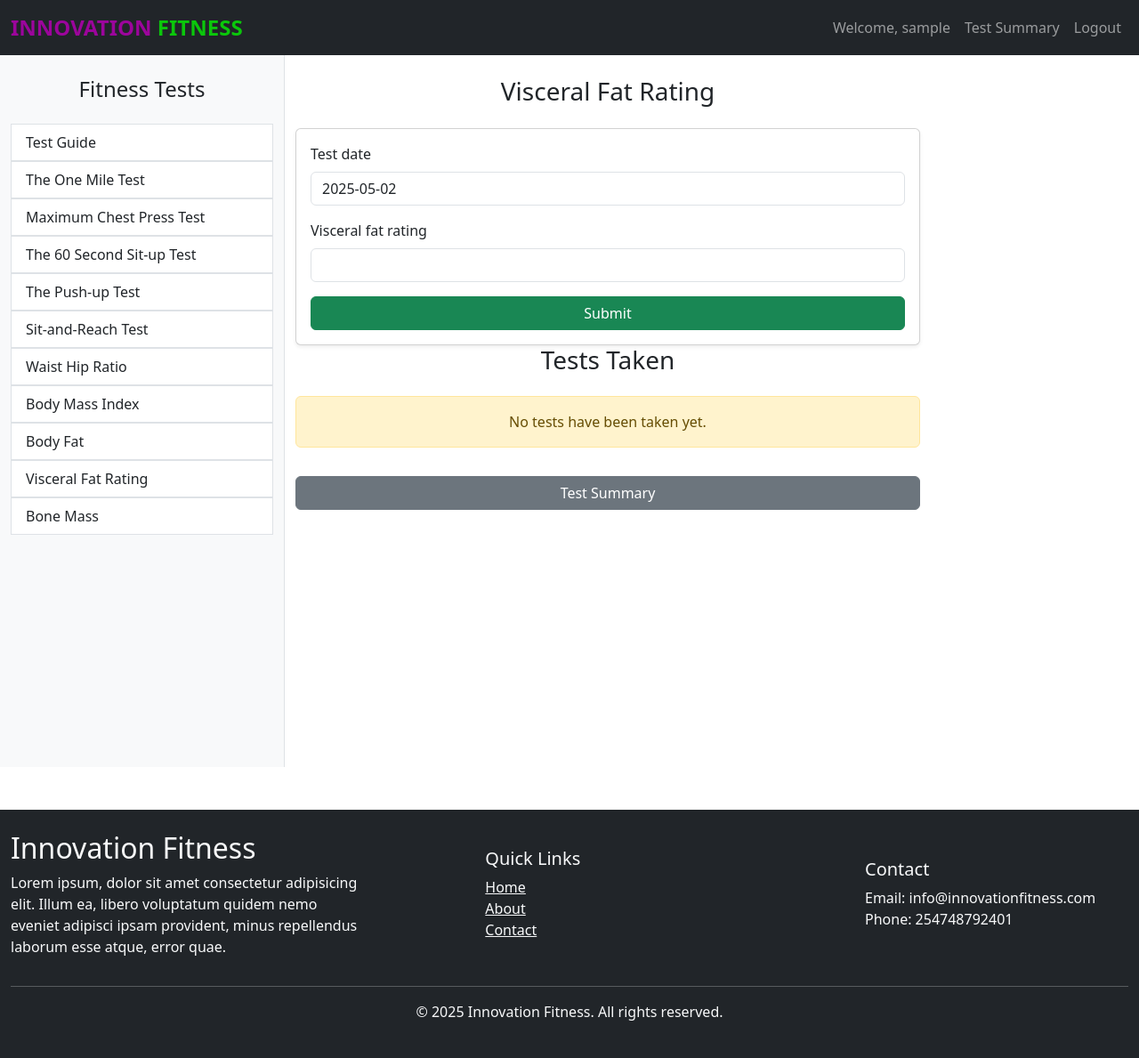
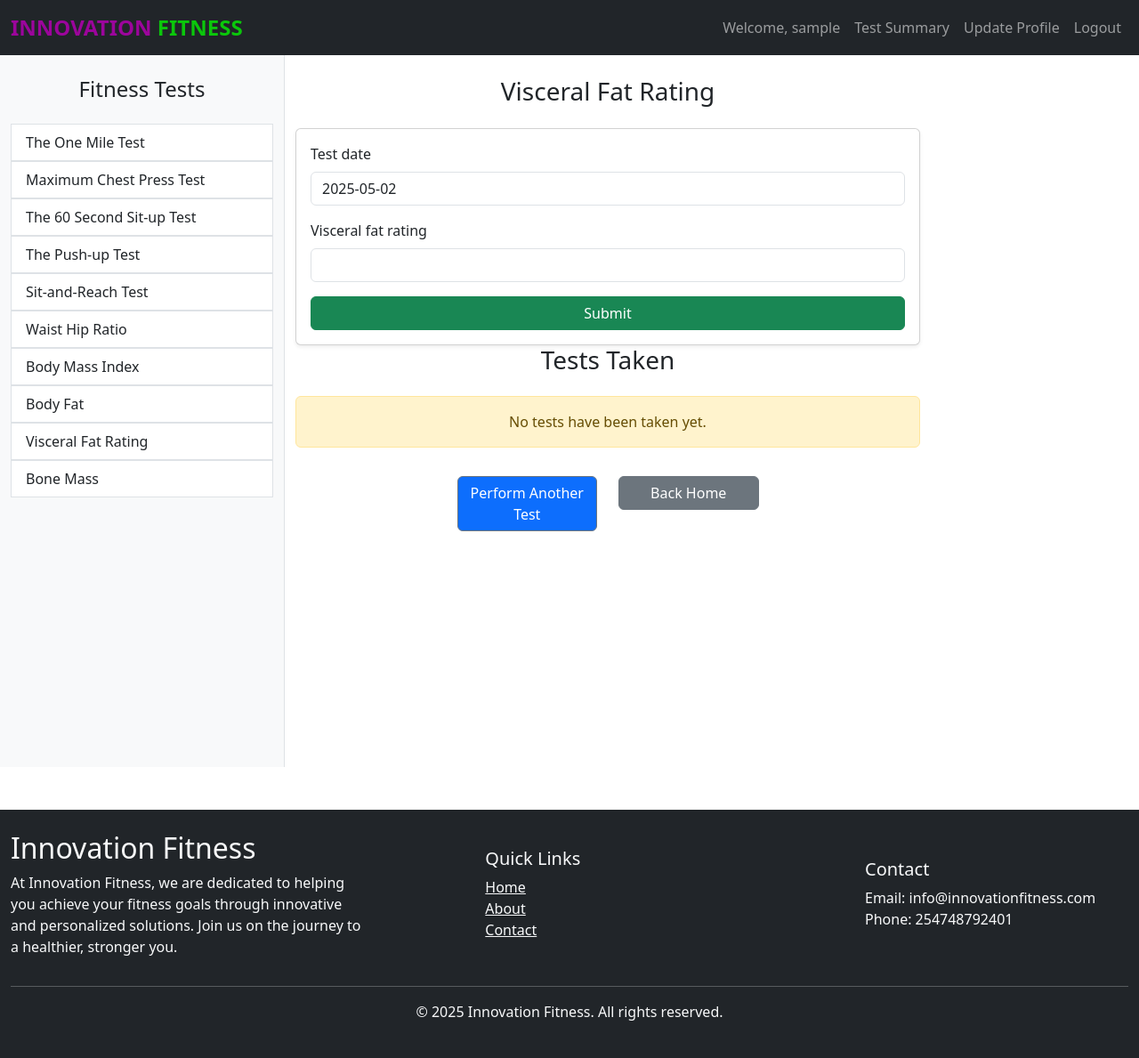
Before and after one commit to reaganodhiambo/InnovationFitness, a Django app: page /visceral-fat-test in a window 1280 px wide. Shown: the whole page at 89% size. Run offline with Django 4.2, Linux system fonts and the light colour scheme; the visitor is signed in with stand-in values (Sample User, id 1); data that the repository does not hold is empty; some libraries are stand-ins or nearby versions.

Commit message:
Refactor: update test guide URL, add final score view, enhance registration and test input templates for improved user experience

```diff
--- a/FitnessAssessment/context_proccessor.py
+++ b/FitnessAssessment/context_proccessor.py
@@ -1,6 +1,6 @@
 def global_urls(request):
     test_urls = {
-        "Test Guide": "test-guide",
+        "Fitness Tests": "fitness-tests",
         "The One Mile Test": "one-mile-test",
         "Maximum Chest Press Test": "chest-press-test",
         "The 60 Second Sit-up Test": "sit-up-test",
--- a/FitnessAssessment/urls.py
+++ b/FitnessAssessment/urls.py
@@ -23,6 +23,7 @@ urlpatterns = [
     path("bone-mass-test", BoneMassTestView, name="bone-mass-test"),
     path("body-fat-test", BodyFatTestView, name="body-fat-test"),
     path("latest-results", latestTestResultsView, name="latest-results"),
-    path("test-guide", testGuideView, name="test-guide"),
+    path("fitness-tests", testGuideView, name="fitness-tests"),
     path("edit-profile/<int:id>", editUserProfile, name="edit_user_profile"),
+    path("final-score", finalScoreView, name="final-score"),
 ]
--- a/FitnessAssessment/views.py
+++ b/FitnessAssessment/views.py
@@ -62,13 +62,13 @@ def registerUser(request):
             user = form.save()
             login(request, user)
             return redirect("login")
+
     else:
         form = UserRegistrationForm()
     context = {
         "form": form,
     }
     return render(request, "register.html", context=context)
-
 
 def loginUser(request):
     if request.method == "POST":
@@ -950,3 +950,53 @@ def testGuideView(request):
         "user_profile": user_profile,
     }
     return render(request, "test_input.html", context=context)
+
+
+@login_required(login_url="login")
+def finalScoreView(request):
+    user = request.user
+    try:
+        user_profile = UserProfile.objects.get(user=user)
+    except UserProfile.DoesNotExist:
+        return redirect("update_user_profile", user.id)
+
+    test_models = [
+        TheOneMileTest,
+        MaximumChestPressTest,
+        SixtySecondSitUpTest,
+        ThePushUpTest,
+        SitAndReachTest,
+        WaistHipRatioTest,
+        BMITest,
+        VisceralFatRatingTest,
+        BoneMassTest,
+        BodyFatTest,
+    ]
+
+    total_score = 0
+    pushup_score = 0
+    situp_score = 0
+
+    for model in test_models:
+        latest_result = (
+            model.objects.filter(customer__user=user).order_by("test_date").first()
+        )
+        if latest_result:
+            if isinstance(latest_result, ThePushUpTest):
+                pushup_score = latest_result.score / 2
+            elif isinstance(latest_result, SixtySecondSitUpTest):
+                situp_score = latest_result.score / 2
+            else:
+                total_score += latest_result.score
+
+    total_score += pushup_score + situp_score
+
+    final_score = min(total_score, 100)
+    print("Final Score: ", final_score)
+
+    context = {
+        "final_score": final_score,
+        "user": user,
+        "user_profile": user_profile,
+    }
+    return render(request, "final_score.html", context=context)
--- /dev/null
+++ b/templates/final_score.html
@@ -0,0 +1 @@
+{% extends "base.html" %}
--- a/templates/footer.html
+++ b/templates/footer.html
@@ -3,8 +3,8 @@
         <div class="row d-flex justify-content-between align-items-center">
             <div class="col-md-4 ">
                 <h2>Innovation Fitness</h2>
-                <p>Lorem ipsum, dolor sit amet consectetur adipisicing elit. Illum ea, libero voluptatum quidem nemo
-                    eveniet adipisci ipsam provident, minus repellendus laborum esse atque, error quae.</p>
+                <p>At Innovation Fitness, we are dedicated to helping you achieve your fitness goals through innovative
+                    and personalized solutions. Join us on the journey to a healthier, stronger you.</p>
             </div>
             <div class="col-md-3">
                 <h5>Quick Links</h5>
--- a/templates/home.html
+++ b/templates/home.html
@@ -51,8 +51,7 @@
     </div>
 
     <div class="text-center mt-3">
-      <a href="{% url 'edit_user_profile' user.id %}" class="btn btn-secondary" id="update-profile-btn">Update Profile</a>
-      <a href="{% url 'test-guide' %}" class="btn btn-primary">Take a Test</a>
+      <a href="{% url 'fitness-tests' %}" class="btn btn-primary">Take a Test</a>
     </div>
   </div>
 </div>
--- a/templates/navbar.html
+++ b/templates/navbar.html
@@ -15,6 +15,9 @@
                     <a class="nav-link" href="{% url 'latest-results' %}">Test Summary</a>
                 </li>
                 <li class="nav-item">
+                    <a class="nav-link" href="{% url 'edit_user_profile' user.id %}">Update Profile</a>
+                </li>
+                <li class="nav-item">
                     <a class="nav-link" href="{% url 'logout' %}">Logout</a>
                 </li>
                 {% else %}
--- a/templates/test_input.html
+++ b/templates/test_input.html
@@ -10,11 +10,14 @@
       <h4 class="text-center mt-4 mb-4">Fitness Tests</h4>
       <ul class="list-group">
         {% for key, value in test_urls.items %}
+        {% if not value == "fitness-tests" %}
+
         <a href="{% url value %}" class="text-decoration-none">
           <li class="list-group-item list-group-item-action">
             {{ key }}
           </li>
         </a>
+        {% endif %}
         {% endfor %}
       </ul>
     </div>
@@ -23,12 +26,14 @@
     <div class="col-md-9" id="main-content">
       {% if not form %}
       <div class="text-center mt-5">
-        <h2>Select a test from the sidebar</h2>
+        <h2>Pick A Test to Start</h2>
       </div>
       <div class="container mt-5">
         <h2 class="text-center mb-4">Fitness Tests</h2>
         <div class="row justify-content-center">
           {% for key, value in test_urls.items %}
+          {% if not value == "fitness-tests" %}
+
           <div class="col-md-4 mb-3">
             <div class="card shadow-sm">
               <div class="card-body text-center">
@@ -37,6 +42,9 @@
               </div>
             </div>
           </div>
+          {% endif %}
+
+
           {% endfor %}
         </div>
       </div>
@@ -99,7 +107,15 @@
           No tests have been taken yet.
         </div>
         {% endif %}
-        <a href="{% url 'latest-results' %}" class="btn btn-secondary w-100 mt-3">Test Summary</a>
+        <div class=" row justify-content-center">
+          <div class="col-md-3">
+            <a href="{% url 'fitness-tests' %}" class="btn btn-secondary w-100 mt-3 bg-primary">Perform Another Test</a>
+          </div>
+          <div class="col-md-3">
+
+            <a href="{% url 'home' %}" class="btn btn-secondary w-100 mt-3">Back Home</a>
+          </div>
+        </div>
       </div>
       {% endif %}
     </div>
@@ -113,7 +129,7 @@
 
   @media (max-width: 768px) {
     #sidebar {
-      height: auto;
+      display: none;
     }
   }
 </style>
```
Also changed, not shown: templates/register.html (+35 -13 lines).
